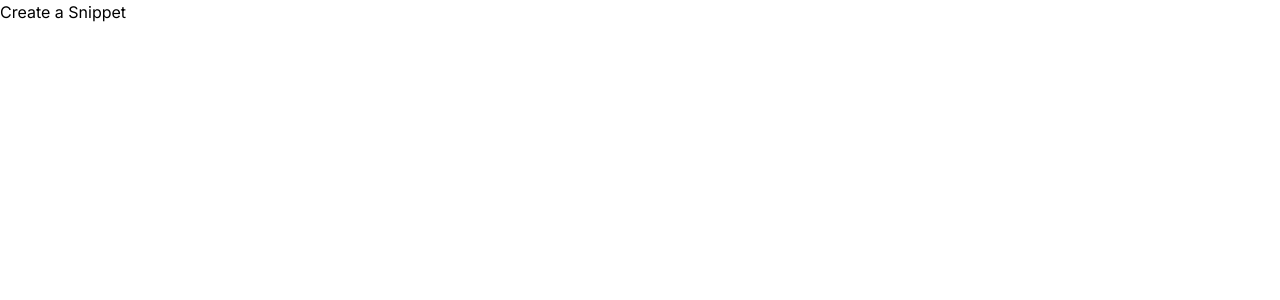
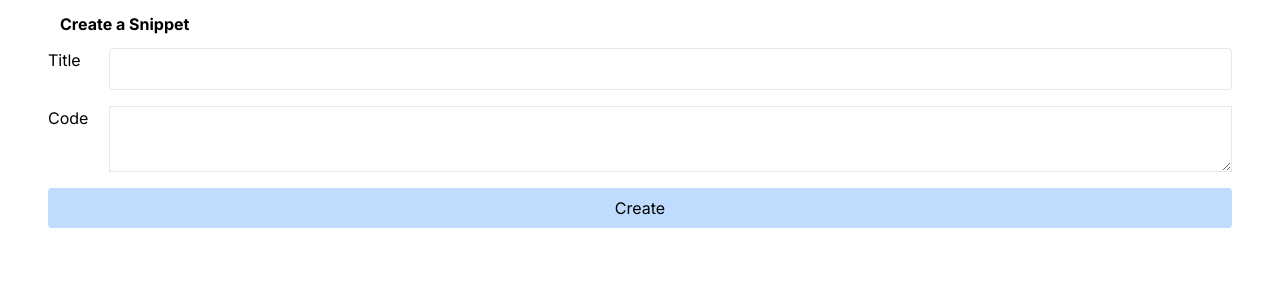
Before and after one commit to alphadzingina/snippets, a Next.js app: page /snippets/new in a window 1280 px wide. Shown: the top 300 px of the page. Built offline with nearby package versions, Linux system fonts and the light colour scheme.

Commit message:
add create snippet form

```diff
--- a/src/app/layout.tsx
+++ b/src/app/layout.tsx
@@ -16,7 +16,9 @@
 }>) {
     return (
         <html lang="en">
-            <body className={inter.className}>{children}</body>
+            <body className={inter.className}>
+                <div className="container mx-auto px-12">{children}</div>
+            </body>
         </html>
     );
 }
--- a/src/app/snippets/new/page.tsx
+++ b/src/app/snippets/new/page.tsx
@@ -1,5 +1,20 @@
 export default function SnipperCreatePage(){
     return (
-        <div>Create a Snippet</div>
+        <form>
+            <h3 className="font-bold m-3">Create a Snippet</h3>
+            <div className="flex flex-col gap-4">
+                <div className="flex gap-4">
+                    <label className="w-12" htmlFor="title">Title</label>
+                    <input name="title" className="border rounded p-2 w-full" id="title" />
+                </div>
+
+                <div className="flex gap-4">
+                    <label className="w-12" htmlFor="code">Code</label>
+                    <textarea name="code" className="border rouded p-2 w-full" id="code" />
+                </div>
+
+                <button type="submit" className="rounded p-2 bg-blue-200">Create</button>
+            </div>
+        </form>
     )
 }
--- /dev/null
+++ b/src/db/index.ts
@@ -0,0 +1,3 @@
+import { PrismaClient } from "@prisma/client";
+
+export const db = new PrismaClient();
```
